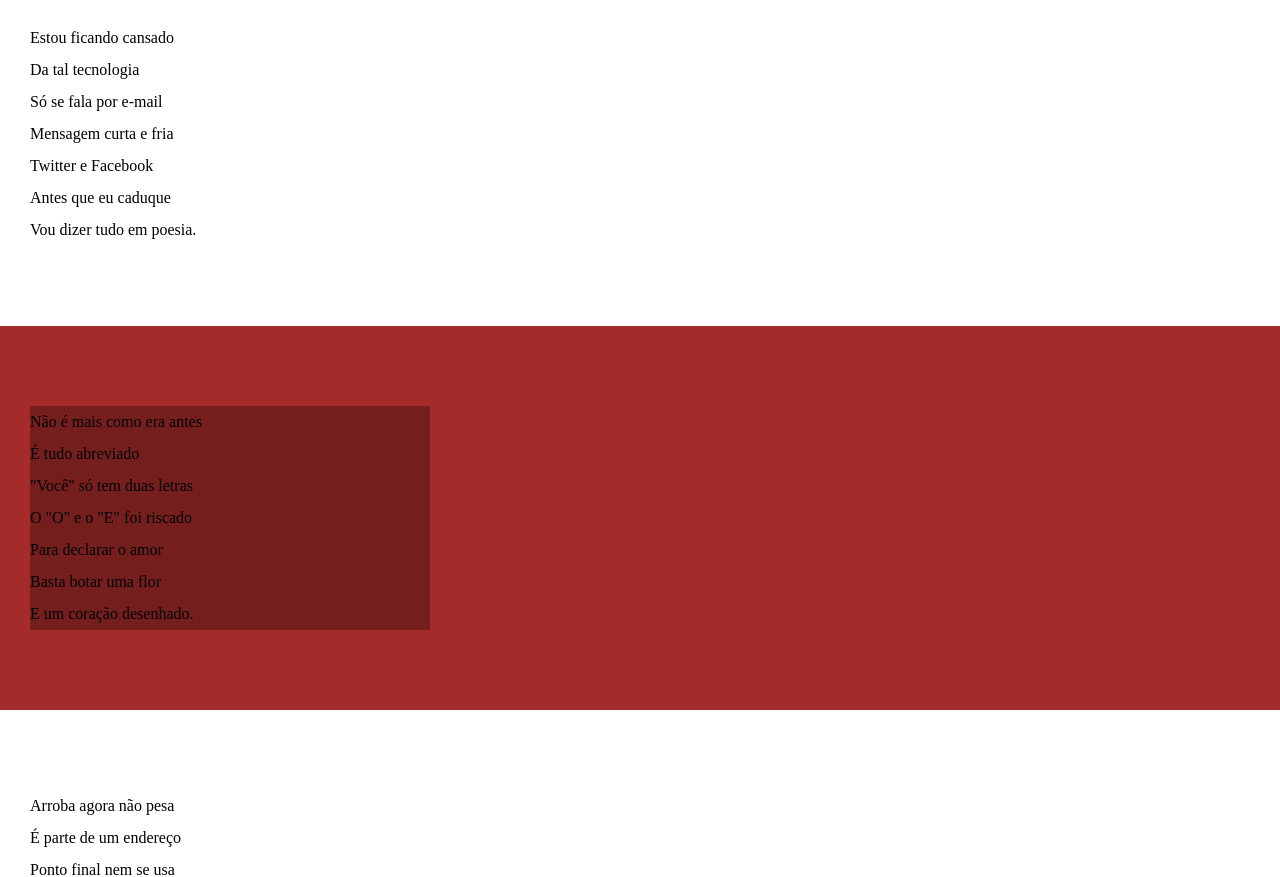
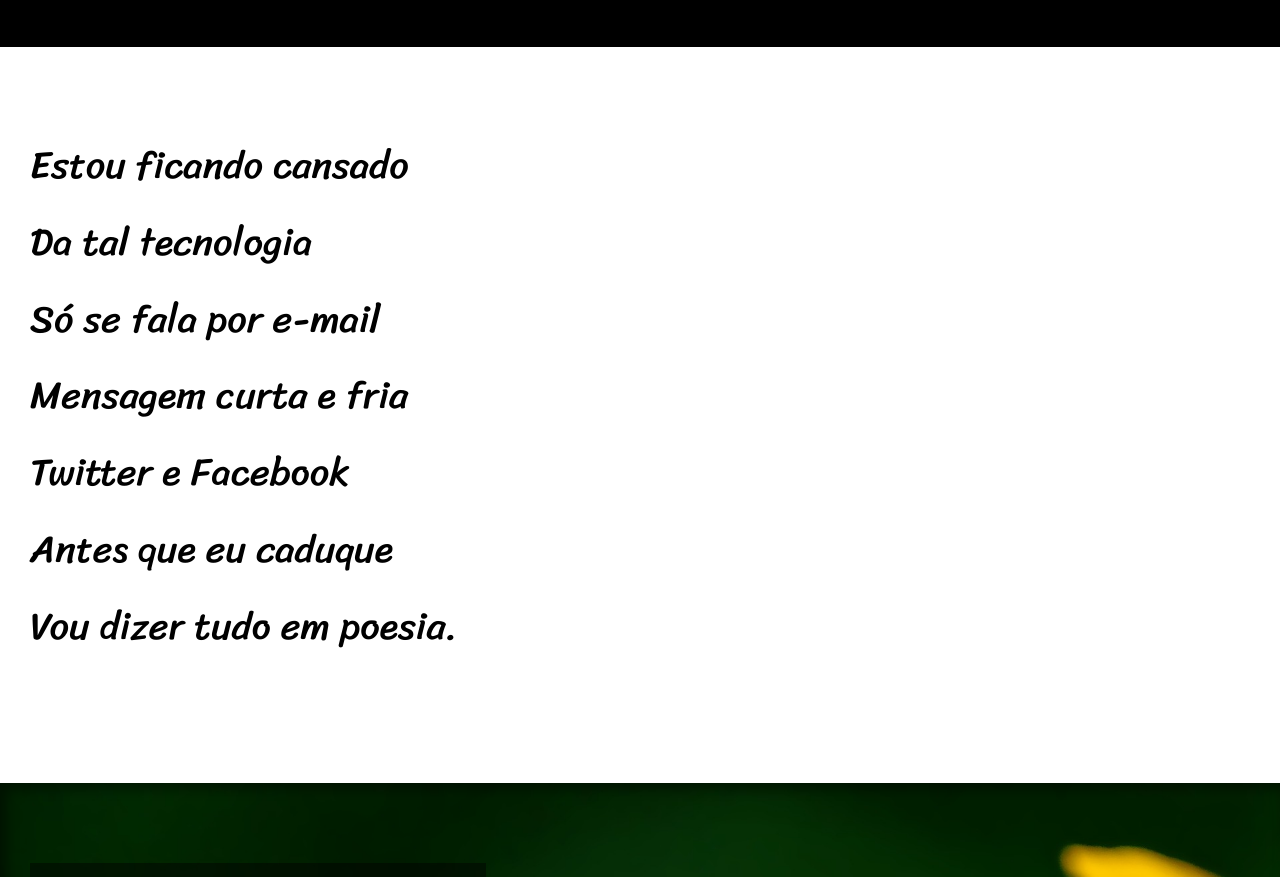
Before and after one commit to ryanvhsd/html-css, a plain HTML site: page desafios/d012/cordel.html in a window 1280 px wide. Shown: the part 213-1090 px from the top of the page. Drawn offline with Linux system fonts and the light colour scheme.

Commit message:
atualização

```diff
--- a/desafios/d012/cordel.html
+++ b/desafios/d012/cordel.html
@@ -26,7 +26,7 @@
         </p>
     </section>
 
-    <section class="imagem">
+    <section class="imagem" id="img01">
         <p>
             Não é mais como era antes<br>
             É tudo abreviado<br>
@@ -60,7 +60,7 @@
         </p>
     </section>
 
-    <section class="imagem">
+    <section class="imagem" id="img02">
         <p>
             Tenho saudade das cartas<br>
             Escritas com a própria mão<br>
--- a/desafios/d012/style.css
+++ b/desafios/d012/style.css
@@ -1,4 +1,12 @@
 @charset "UTF-8";
+
+@import url('https://fonts.googleapis.com/css2?family=Passion+One&family=Sriracha&display=swap');
+
+:root {
+    --fonte1: Verdana, Geneva, Tahoma, sans-serif;
+    --fonte2: 'Passion One', sans-serif;
+    --fonte3: 'Sriracha', cursive;
+}
 
 * {
     margin: 0px;
@@ -8,6 +16,7 @@
 html, body {
     min-height: 100vh;
     background-color: darkgray;
+    font-family: var(--fonte1);
 }
 
 header {
@@ -19,6 +28,8 @@ header {
 header > h1 {
     padding: 50px 0px 0px 0px;
     font-variant: small-caps;
+    font-family: var(--fonte2);
+    font-size: 10vw;
 }
 
 header > p {
@@ -40,6 +51,12 @@ section {
     padding-bottom: 10vh;
     padding-left: 30px;
     line-height: 2em;
+    font-family: var(--fonte3);
+    font-size: 3vw;
+}
+
+section > p {
+    padding-bottom: 1em;
 }
 
 .normal {
@@ -49,11 +66,31 @@ section {
 
 .imagem {
     background-color: brown;
+    box-shadow: inset 6px 6px 13px 0px rgba(0, 0, 0, 0.466);
+    background-attachment: fixed;
 }
 
 .imagem > p {
-    width: 400px;
-    background-color: #0000004b;
+    display: inline-block;
+    padding: 5px;
+    background-color: #00000073;
+    color: white;
+    text-shadow: 1.5px 1.5px 1px black;
+
+
+}
+
+#img01 {
+    background-image: url('imagens/background001.jpg');
+    background-position: right center;
+    background-size: cover;
+}
+
+#img02 {
+    background-image: url('imagens/background002.jpg');
+    background-position: right center;
+    background-size: cover;
+
 }
 
 footer {
```
